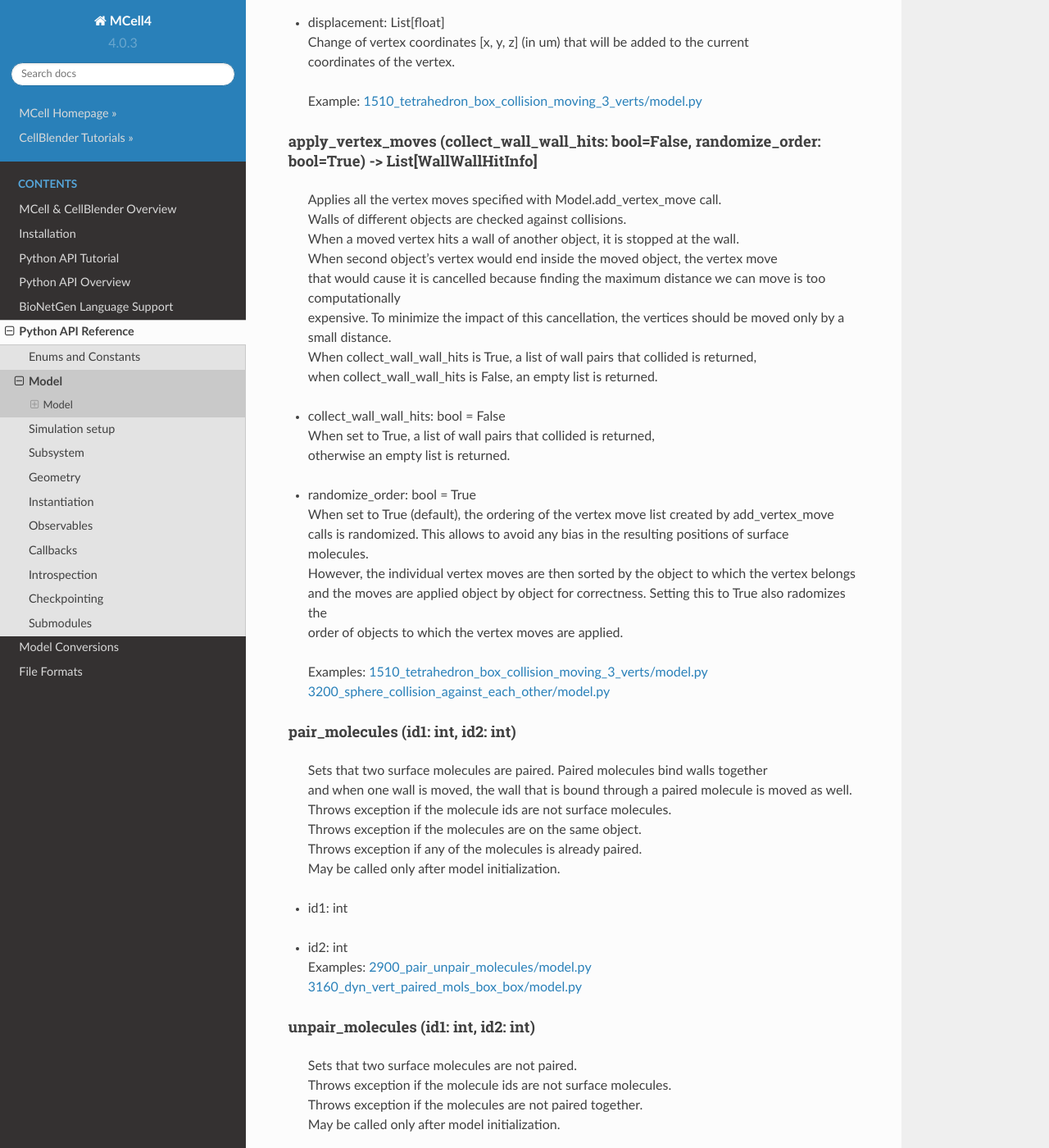
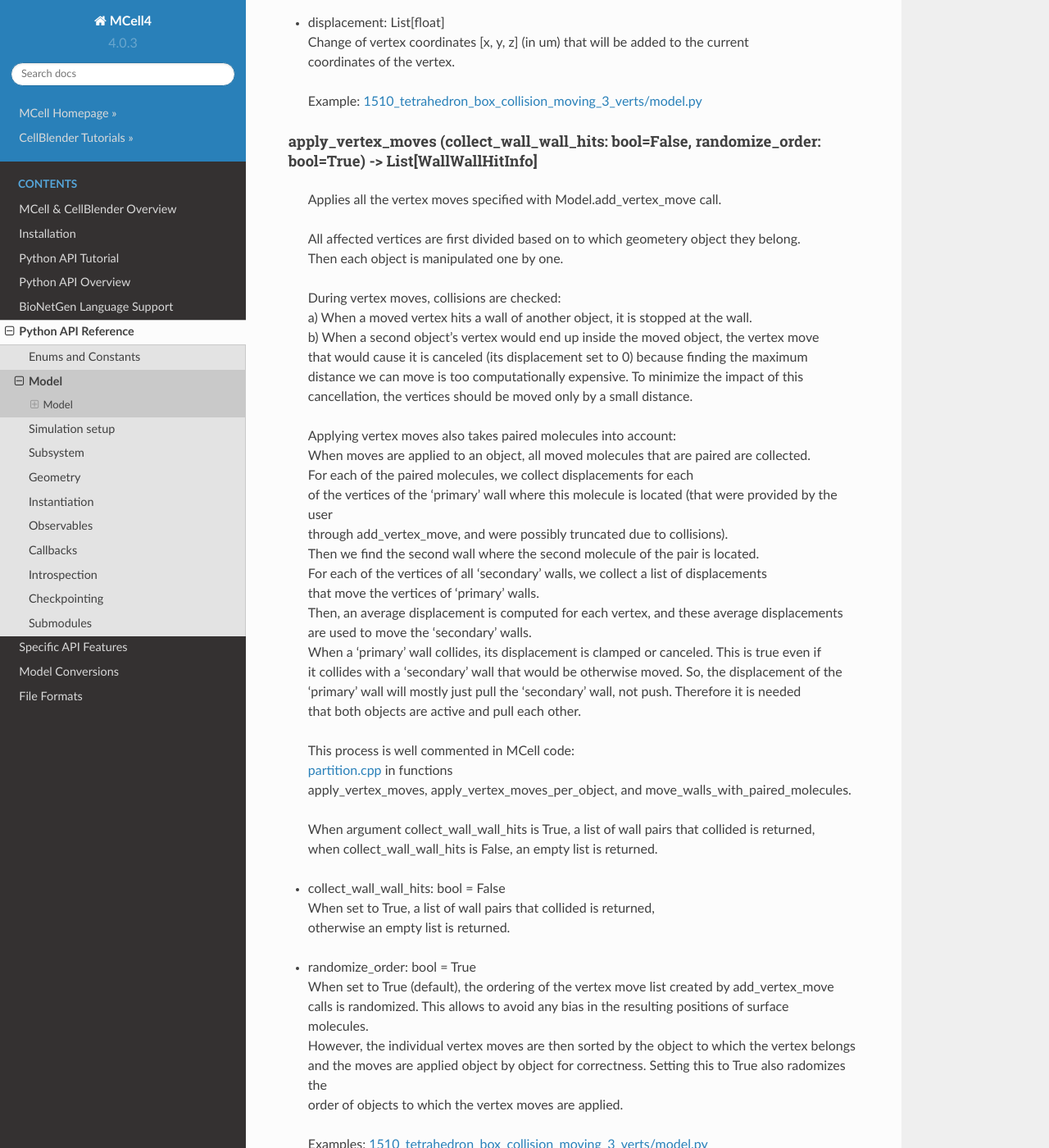
Before and after one commit to mcellteam/mcell, a Sphinx documentation site: the page built from libmcell/documentation/generated/model.rst, in a window 1280 px wide and 1400 px high, scrolled down 5412 px. Shown: the whole window at 82% size. Built offline with Sphinx 7.4.7 and the Read the Docs theme 2.0.0, drawn with Linux system fonts in a browser that asks for light colours; some of the changed text lies outside the part shown.

Commit message:
Updated documentation of Model.apply_vertex_moves, added special section that summarizes dynamic geometry features.

```diff
--- a/libmcell/documentation/generated/model.rst
+++ b/libmcell/documentation/generated/model.rst
@@ -324,12 +324,37 @@ apply_vertex_moves (collect_wall_wall_hits: bool=False, randomize_order: bool=Tr
 
 
   | Applies all the vertex moves specified with Model.add_vertex_move call.
-  | Walls of different objects are checked against collisions.
-  | When a moved vertex hits a wall of another object, it is stopped at the wall.
-  | When second object's vertex would end inside the moved object, the vertex move
-  | that would cause it is cancelled because finding the maximum distance we can move is too computationally
-  | expensive. To minimize the impact of this cancellation, the vertices should be moved only by a small distance.
-  | When collect_wall_wall_hits is True, a list of wall pairs that collided is returned,
+  |
+  | All affected vertices are first divided based on to which geometery object they belong.
+  | Then each object is manipulated one by one.
+  |
+  | During vertex moves, collisions are checked\:
+  | a) When a moved vertex hits a wall of another object, it is stopped at the wall.
+  | b) When a second object's vertex would end up inside the moved object, the vertex move
+  | that would cause it is canceled (its displacement set to 0) because finding the maximum
+  | distance we can move is too computationally expensive. To minimize the impact of this
+  | cancellation, the vertices should be moved only by a small distance.
+  |
+  | Applying vertex moves also takes paired molecules into account\:
+  | When moves are applied to an object, all moved molecules that are paired are collected.
+  | For each of the paired molecules, we collect displacements for each
+  | of the vertices of the 'primary' wall where this molecule is located (that were provided by the user
+  | through add_vertex_move, and were possibly truncated due to collisions).
+  | Then we find the second wall where the second molecule of the pair is located.
+  | For each of the vertices of all 'secondary' walls, we collect a list of displacements
+  | that move the vertices of 'primary' walls.
+  | Then, an average displacement is computed for each vertex, and these average displacements
+  | are used to move the 'secondary' walls.
+  | When a 'primary' wall collides, its displacement is clamped or canceled. This is true even if
+  | it collides with a 'secondary' wall that would be otherwise moved. So, the displacement of the
+  | 'primary' wall will mostly just pull the 'secondary' wall, not push. Therefore it is needed
+  | that both objects are active and pull each other.
+  |
+  | This process is well commented in MCell code\:
+  | `partition.cpp <https://github.com/mcellteam/mcell/blob/master/src4/partition.cpp>`_ in functions
+  | apply_vertex_moves, apply_vertex_moves_per_object, and move_walls_with_paired_molecules.
+  |
+  | When argument collect_wall_wall_hits is True, a list of wall pairs that collided is returned,
   | when collect_wall_wall_hits is False, an empty list is returned.
 
 * | collect_wall_wall_hits: bool = False
@@ -344,7 +369,7 @@ apply_vertex_moves (collect_wall_wall_hits: bool=False, randomize_order: bool=Tr
   | and the moves are applied object by object for correctness. Setting this to True also radomizes the
   | order of objects to which the vertex moves are applied.
 
-  | Examples: `1510_tetrahedron_box_collision_moving_3_verts/model.py <https://github.com/mcellteam/mcell_tests/blob/master/tests/pymcell4_positive/1510_tetrahedron_box_collision_moving_3_verts/model.py>`_ `3200_sphere_collision_against_each_other/model.py <https://github.com/mcellteam/mcell_tests/blob/master/tests/pymcell4/3200_sphere_collision_against_each_other/model.py>`_
+  | Examples: `1510_tetrahedron_box_collision_moving_3_verts/model.py <https://github.com/mcellteam/mcell_tests/blob/master/tests/pymcell4_positive/1510_tetrahedron_box_collision_moving_3_verts/model.py>`_ `3200_sphere_collision_against_each_other/model.py <https://github.com/mcellteam/mcell_tests/blob/master/tests/pymcell4/3200_sphere_collision_against_each_other/model.py>`_ `3150_dyn_vert_intramembrane_rxns_and_paired_mols/model.py <https://github.com/mcellteam/mcell_tests/blob/master/tests/pymcell4/3150_dyn_vert_intramembrane_rxns_and_paired_mols/model.py>`_
 
 
 .. _Model__pair_molecules:
--- a/libmcell/documentation/index.rst
+++ b/libmcell/documentation/index.rst
@@ -19,6 +19,7 @@ with a tutorial, and a complete definition of the interface.
    api_overview
    bngl
    generated/api
+   features/features
    model_conversions
    file_formats
 
```
Also changed, not shown: libmcell/documentation/features/dynamic_geometry.rst (added, +51 -0 lines), libmcell/documentation/features/features.rst (added, +13 -0 lines), 2 other files.
